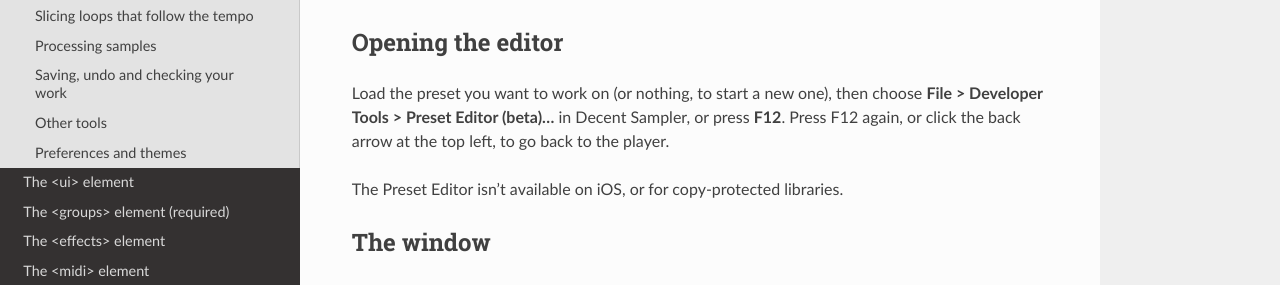
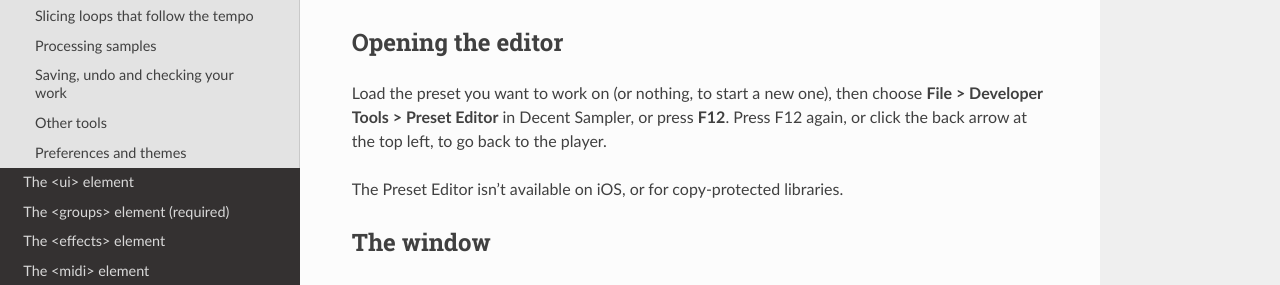
Before and after one commit to DecentSamples/DecentSampler-Developers-Guide, a Sphinx documentation site: the page built from docs/source/the-preset-editor.md, in a window 1280 px wide and 900 px high. Shown: the part 326-611 px from the top of the window. Built offline with Sphinx 7.4.7 and the Read the Docs theme 3.1.0, drawn with Linux system fonts in a browser that asks for light colours; some of the changed text lies outside the part shown.

Commit message:
0000551: Match the Preset Editor's menu labels after 0000552

```diff
--- a/docs/source/the-preset-editor.md
+++ b/docs/source/the-preset-editor.md
@@ -9,7 +9,7 @@
 
 ## Opening the editor
 
-Load the preset you want to work on (or nothing, to start a new one), then choose **File > Developer Tools > Preset Editor (beta)...** in Decent Sampler, or press **F12**. Press F12 again, or click the back arrow at the top left, to go back to the player.
+Load the preset you want to work on (or nothing, to start a new one), then choose **File > Developer Tools > Preset Editor** in Decent Sampler, or press **F12**. Press F12 again, or click the back arrow at the top left, to go back to the player.
 
 The Preset Editor isn't available on iOS, or for copy-protected libraries.
 
@@ -139,7 +139,7 @@
 
 - **Balance Volumes To -12dB** sets each sample's volume so they all peak at the same level. It doesn't change the audio files.
 - **Set Start To First Transient** and **Trim Silence** move each sample's start and end points past silence. They don't change the audio files either.
-- **Create Truncated Copies...** and **Apply Fade In/Out...** write new WAV files next to the originals (ending in `_trimmed` or `_faded`) and switch the samples to use them. The originals are left alone.
+- **Create Truncated Copies...** and **Apply Fade In/Out** write new WAV files next to the originals (ending in `_trimmed` or `_faded`) and switch the samples to use them. The originals are left alone.
 - **Experimental > Generate In-Between Notes...** and **Experimental > Extend Range Upward...** create new pitch-shifted samples to fill gaps in the mapping or extend it upwards. They write new WAV files into a `Samples` folder.
 
 ## Saving, undo and checking your work
```
